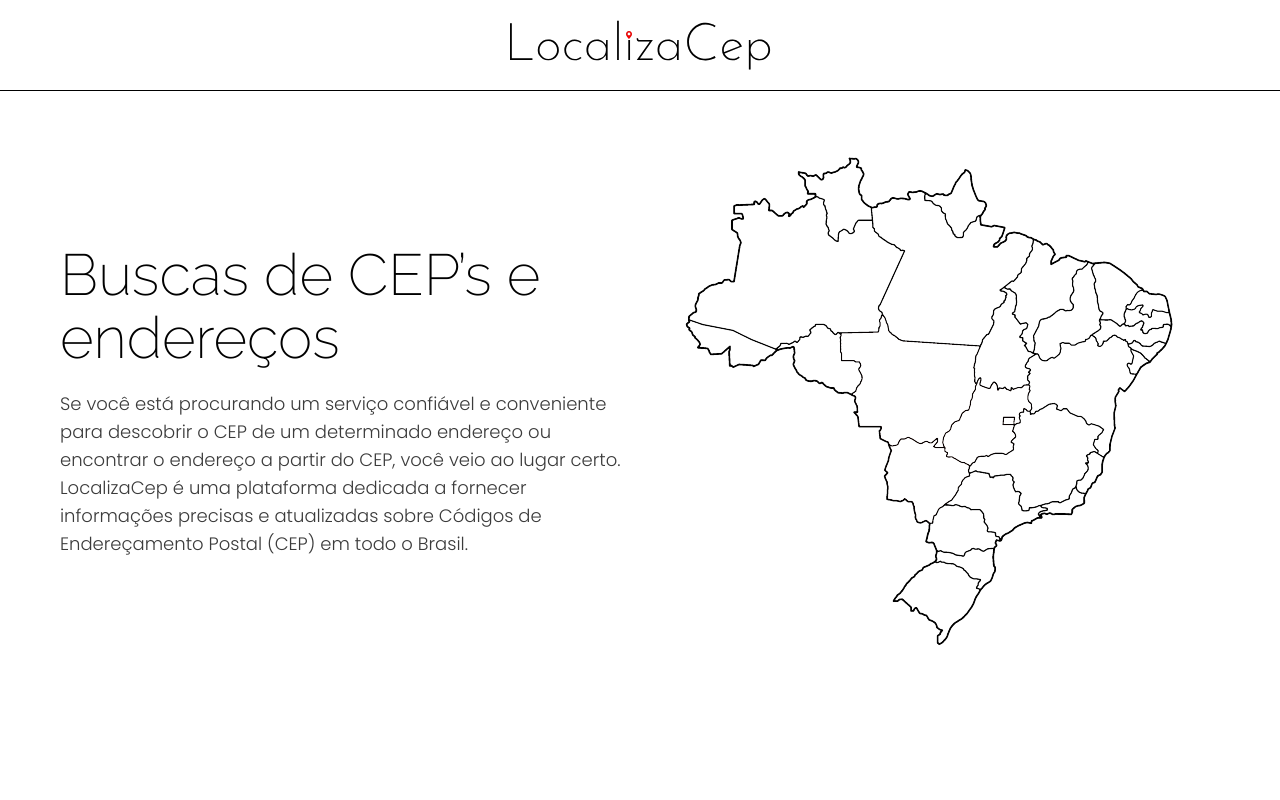
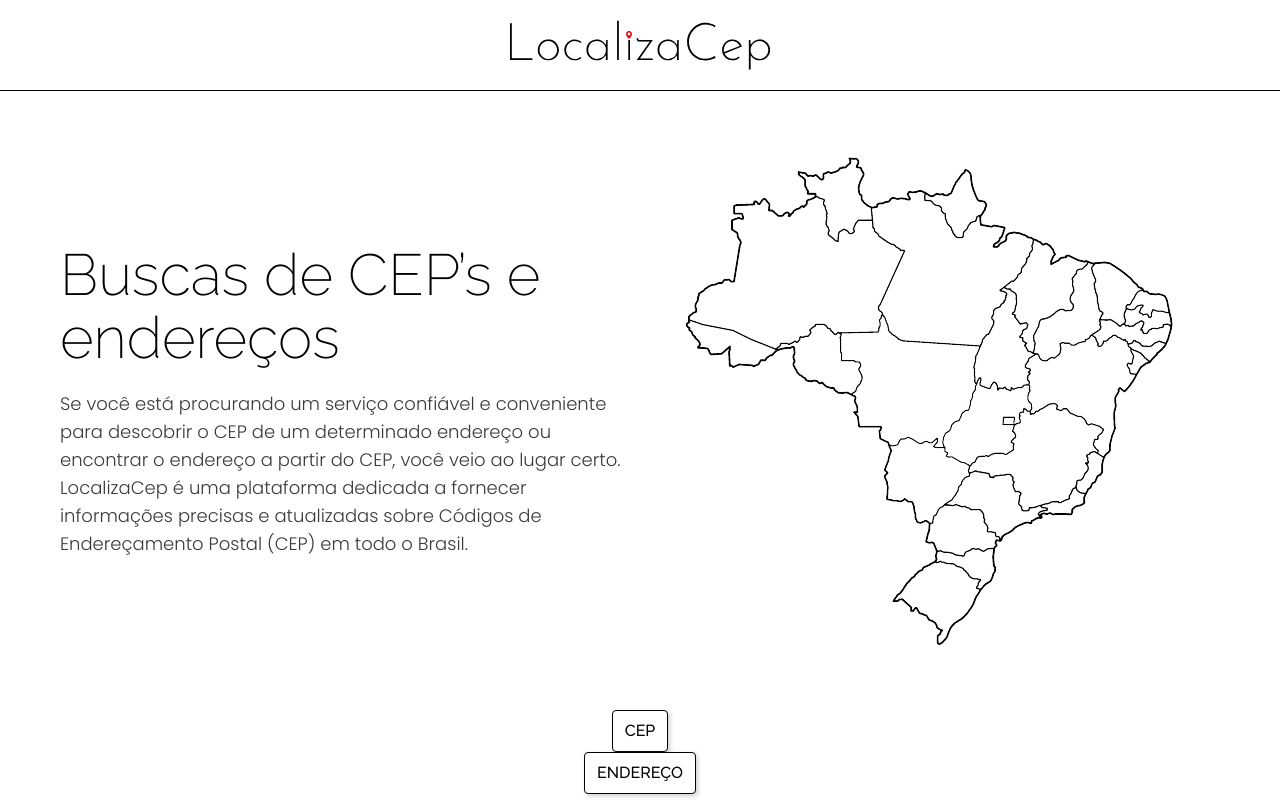
Before and after one commit to PeraltaZz/localizacep, a React (Vite) app: page / in a window 1280 px wide. Built offline with nearby package versions, Linux system fonts and the light colour scheme.

Commit message:
add: Forms component

```diff
--- a/src/App.jsx
+++ b/src/App.jsx
@@ -1,12 +1,14 @@
 import React from "react";
 import Header from "./components/Header";
 import Introduction from "./components/Introduction";
+import Forms from "./components/Forms";
 
 const App = () => {
   return (
     <>
       <Header />
       <Introduction/>
+      <Forms/>
     </>
   );
 };
--- /dev/null
+++ b/src/components/Forms.jsx
@@ -0,0 +1,44 @@
+import React, { useState } from "react";
+
+const Forms = () => {
+  const [activeButton, setActiveButton] = useState("cep");
+
+  const buttonClick = (buttonType) => setActiveButton(buttonType);
+
+  const buttonOptions = {
+    cep: {
+      text: "CEP",
+      className: activeButton === "cep" ? "active" : "",
+    },
+    endereco: {
+      text: "ENDEREÇO",
+      className: activeButton === "endereco" ? "active" : "",
+    },
+  };
+
+  const Button = ({ text, className, onClick }) => (
+    <button className={className} onClick={onClick}>
+      {text}
+    </button>
+  );
+
+  return(
+    <section className="search container d-flex-column">
+        <div className="form-card d-flex-column g-30">
+        <Button
+          text={buttonOptions.cep.text}
+          className={`button-style ${buttonOptions.cep.className}`}
+          onClick={() => handleButtonClick("cep")}
+        />
+        </div>
+        <Button
+          text={buttonOptions.endereco.text}
+          className={`button-style ${buttonOptions.endereco.className}`}
+          onClick={() => handleButtonClick("endereco")}
+        />
+    </section>
+
+  )
+};
+
+export default Forms;
```
